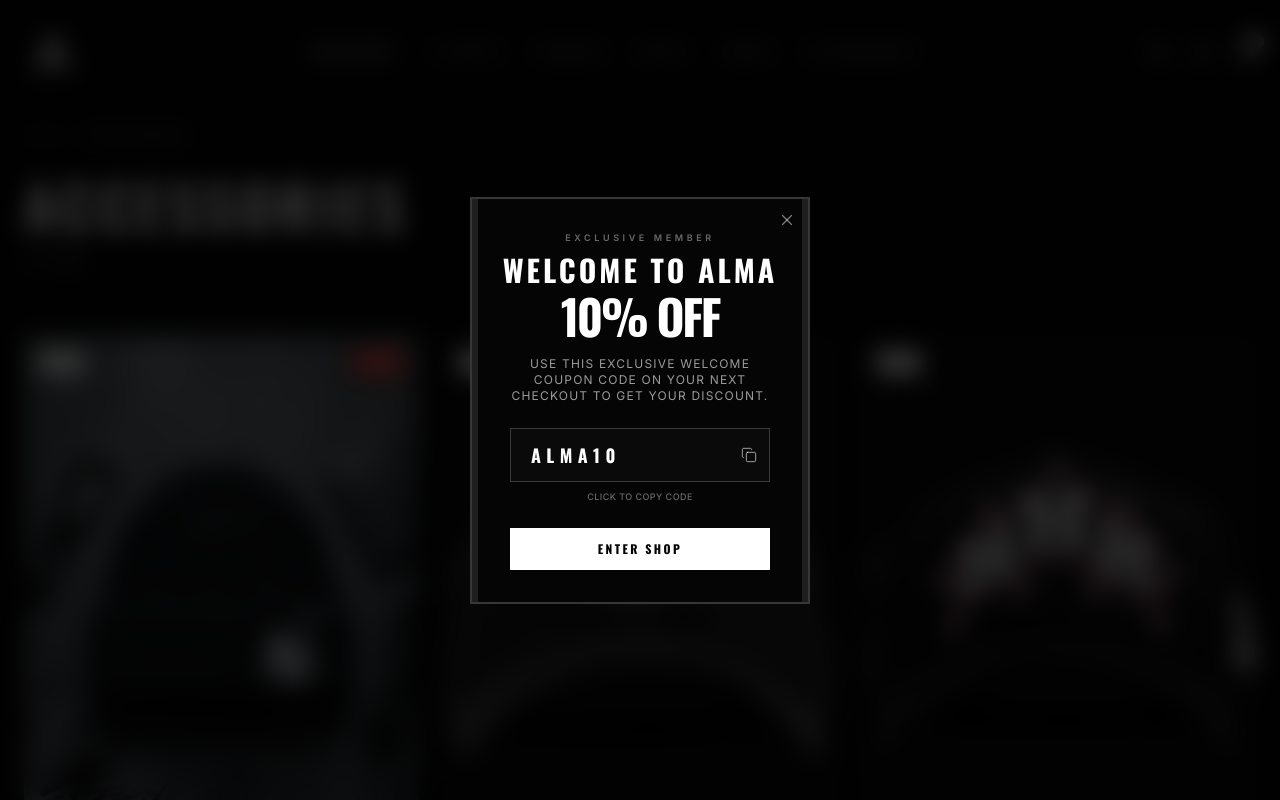
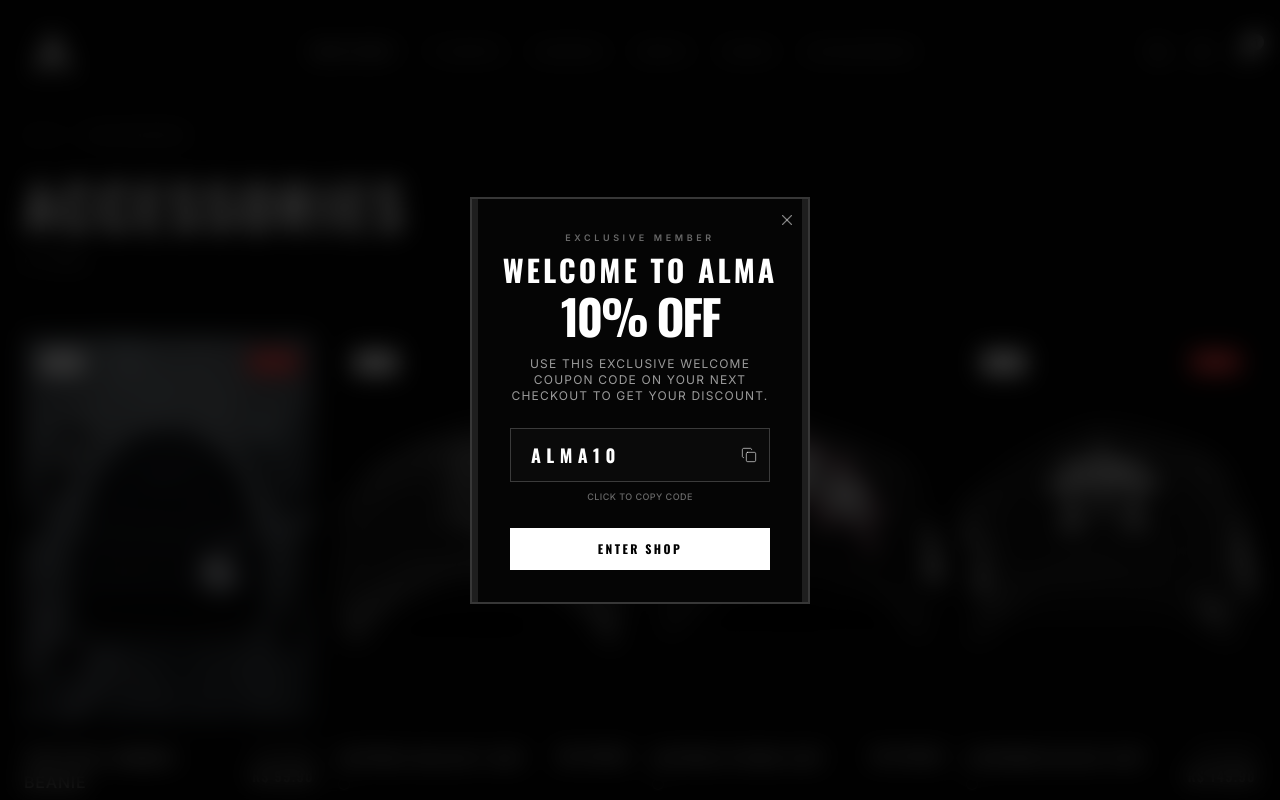
Before and after one commit to Automize-LTDA/almashop, a React (Vite) app: page /store/category/accessories in a window 1280 px wide. Shown: the top 800 px of the page. Built offline with nearby package versions, Linux system fonts and the light colour scheme.

Commit message:
Optimize accessories layout to have smaller card grid and transparent image backgrounds

```diff
--- a/src/pages/CategoryPage.tsx
+++ b/src/pages/CategoryPage.tsx
@@ -41,7 +41,11 @@ export default function CategoryPage() {
 
       {/* Product Grid */}
       {filteredProducts.length > 0 ? (
-        <div className="grid grid-cols-1 md:grid-cols-2 lg:grid-cols-3 gap-x-6 gap-y-16">
+        <div className={`grid gap-x-6 gap-y-16 ${
+          category === 'accessories'
+            ? 'grid-cols-2 md:grid-cols-3 lg:grid-cols-4'
+            : 'grid-cols-1 md:grid-cols-2 lg:grid-cols-3'
+        }`}>
           {filteredProducts.map((product) => (
             <ProductCard key={product.id} product={product} />
           ))}
--- a/src/pages/Home.tsx
+++ b/src/pages/Home.tsx
@@ -113,7 +113,11 @@ export default function Home() {
           ))}
         </div>
 
-        <div className="grid grid-cols-1 md:grid-cols-2 lg:grid-cols-3 gap-x-6 gap-y-16">
+        <div className={`grid gap-x-6 gap-y-16 ${
+          selectedCategory === 'accessories'
+            ? 'grid-cols-2 md:grid-cols-3 lg:grid-cols-4'
+            : 'grid-cols-1 md:grid-cols-2 lg:grid-cols-3'
+        }`}>
           {filteredProducts.map((product) => (
             <ProductCard key={product.id} product={product} />
           ))}
@@ -125,6 +129,7 @@ export default function Home() {
 
 export function ProductCard({ product }: { product: any }) {
   const [isHovered, setIsHovered] = useState(false);
+  const isAccessory = product.category === 'accessories';
 
   return (
     <Link
@@ -133,7 +138,7 @@ export function ProductCard({ product }: { product: any }) {
       onMouseEnter={() => setIsHovered(true)}
       onMouseLeave={() => setIsHovered(false)}
     >
-      <div className="relative aspect-[3/4] bg-alma-gray mb-6 overflow-hidden">
+      <div className={`relative aspect-[3/4] mb-6 overflow-hidden ${isAccessory ? 'bg-transparent' : 'bg-alma-gray'}`}>
         {product.originalPrice && (
           <div className="absolute top-4 right-4 z-20 bg-red-600 text-white text-[9px] font-bold uppercase tracking-widest px-2 py-1">
             OFFER
@@ -151,7 +156,7 @@ export function ProductCard({ product }: { product: any }) {
             className={`w-full h-full object-cover transition-transform duration-1000 ${isHovered ? 'scale-105 opacity-0' : 'scale-100 opacity-100'}`}
           />
         </div>
-        <div className="absolute inset-0 bg-alma-dark">
+        <div className={`absolute inset-0 ${isAccessory ? 'bg-transparent' : 'bg-alma-dark'}`}>
           <img
             src={product.images[1] || product.images[0]}
             alt={`${product.name} on model`}
```
